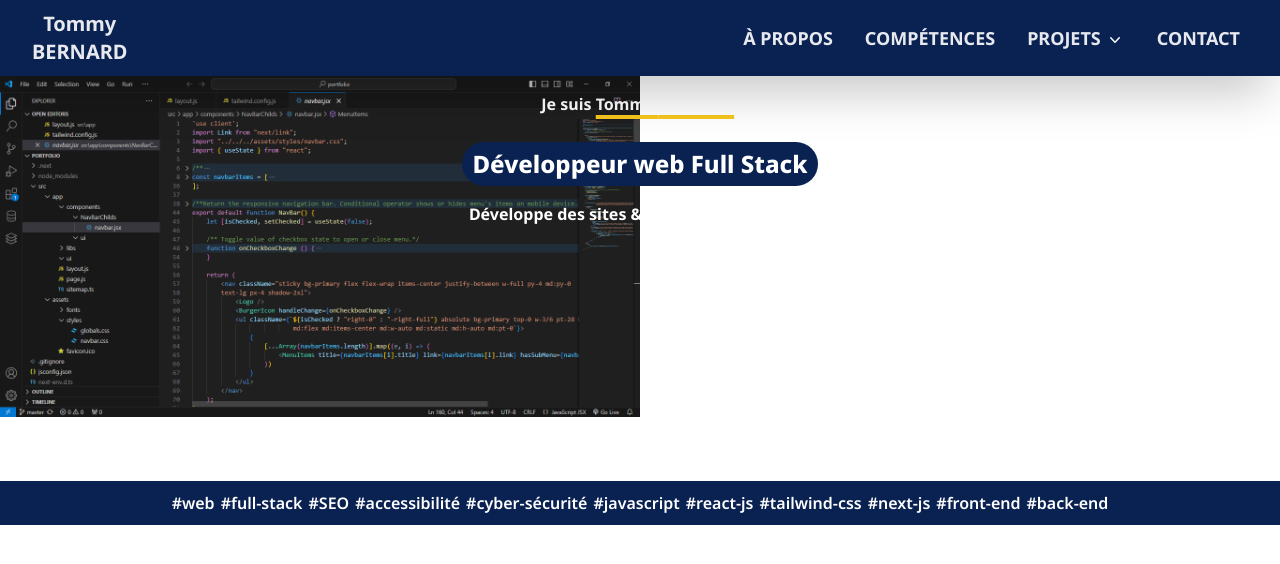
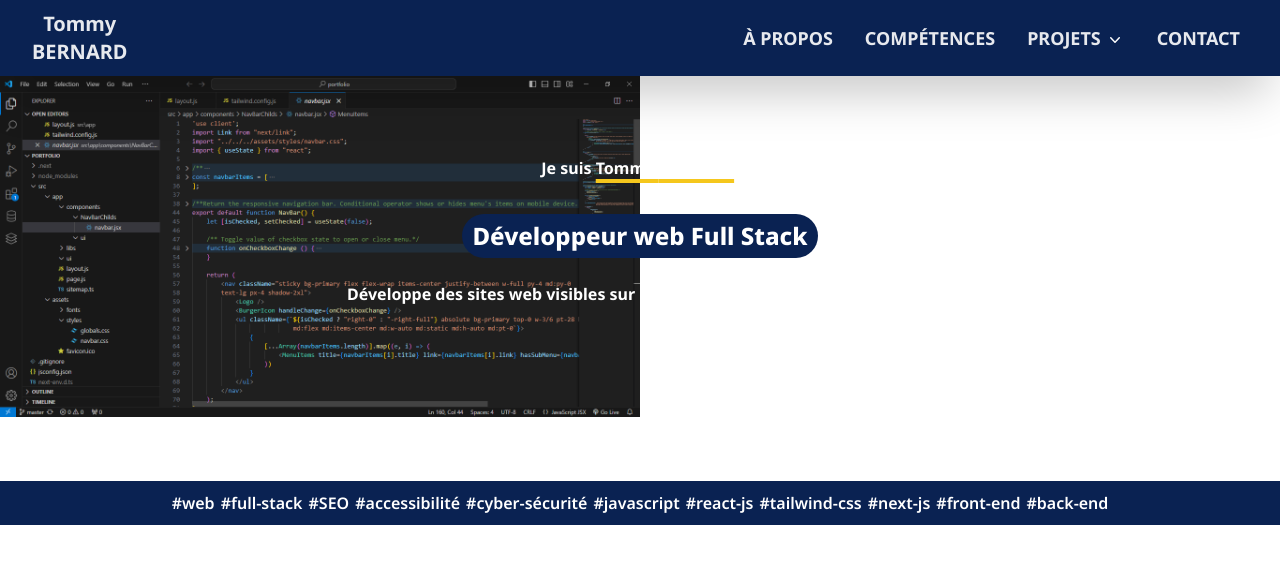
Before and after one commit to Yvialga/portfolio, a Next.js app: page / in a window 1280 px wide. Shown: the top 564 px of the page. Built offline with nearby package versions, Linux system fonts and the light colour scheme.

Commit message:
edit layout of overview apperance

```diff
--- a/src/app/components/Overview/overview.jsx
+++ b/src/app/components/Overview/overview.jsx
@@ -1,7 +1,6 @@
 'use client'
 import Image from "next/image";
 import code_screen from "../../../assets/pictures/images/menu-code.png";
-
 
 const businessKeyWords = [
     "web",
@@ -25,14 +24,14 @@ export default function Overview() {
                 alt="Capture d'écran de l'environnement de développement"
                 className="origin-top scale-150 md:transform-none md:w-2/4"
             />
-            <div className="absolute flex flex-wrap flex-col items-center gap-y-4 mt-4 w-full">
+            <div className="absolute flex flex-wrap flex-col items-center gap-y-4 sm:gap-y-6 mt-4 sm:mt-20 w-full">
                 <p className="font-bold mb-2.5 z-20">
                     Je suis <em
                         className="not-italic capitalize  underline decoration-secondary underline-offset-5 decoration-4"
                     >tommy <span className="uppercase">bernard</span></em>,
                 </p>
                 <h1 className="font-extrabold bg-primary p-1.5 w-max px-2.5 rounded-3xl z-20">Développeur web Full Stack</h1>
-                <p className="font-bold z-20">Développe des sites & applications mobiles</p>
+                <p className="font-bold z-20 text-center">Développe des sites web visibles sur ordinateurs, tablettes, et téléphones</p>
             </div>
             <div className="scroll-indicator relative mb-4 w-6 h-12 border-2 border-white z-20 rounded-3xl self-center
                             before:relative before:content-[''] before:animate-bounce-increase before:bg-white before:w-4 before:h-4
```
